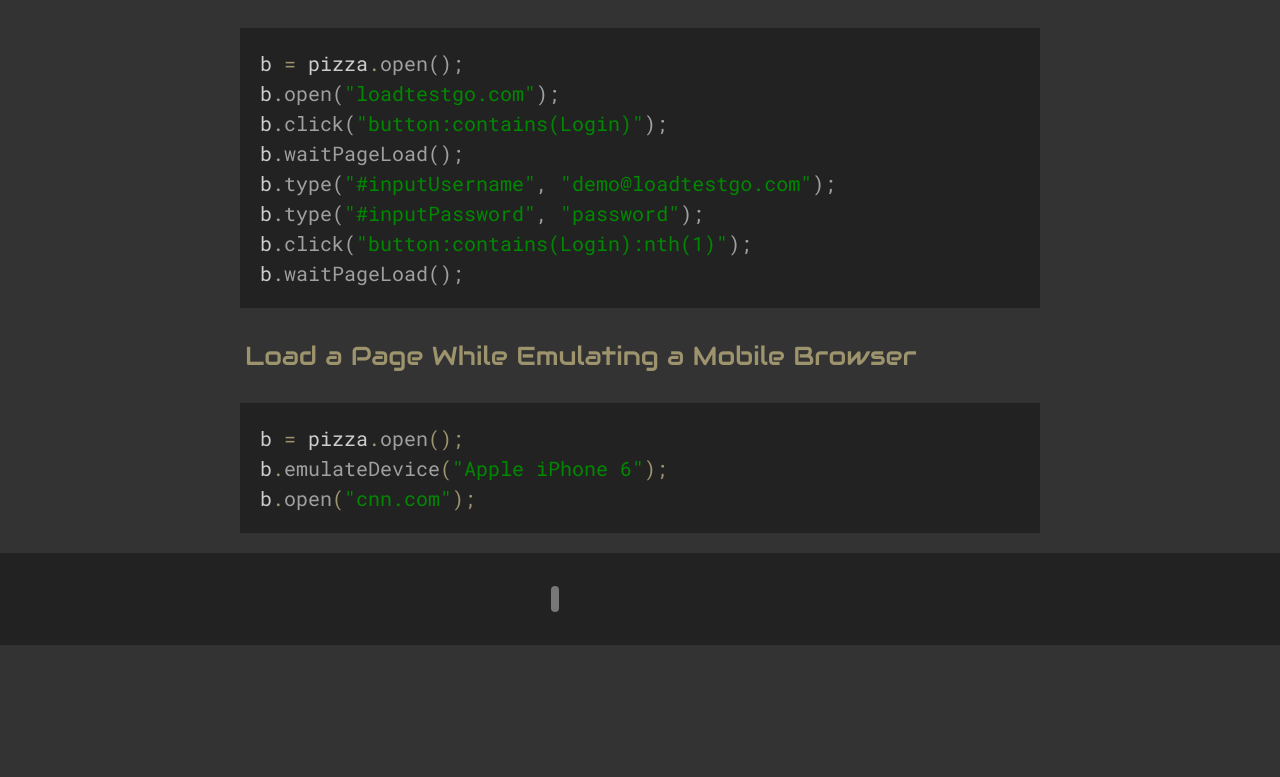
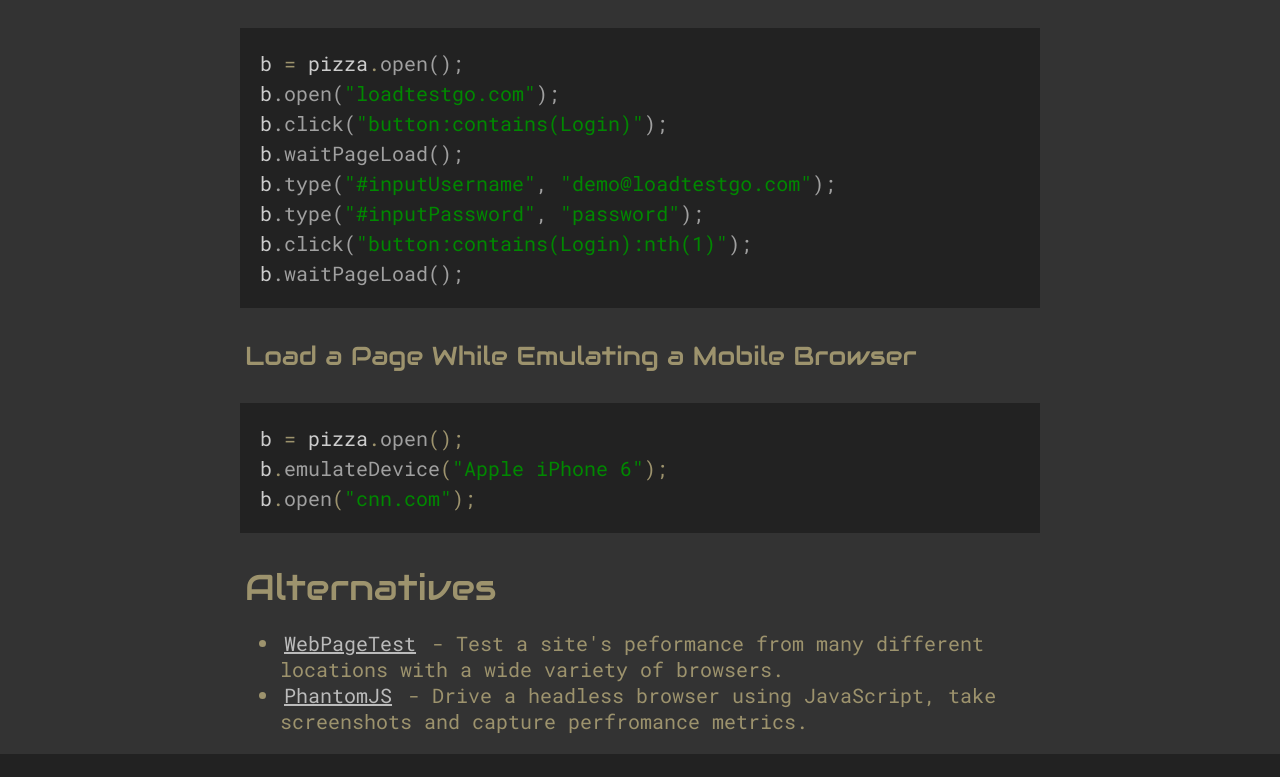
Before and after one commit to loadtestgo/pizzascript, a browser extension: page docs/index.html in a window 1280 px wide. Shown: the part 1786-2563 px from the top of the page. Before the commit the page ends 2431 px from the top, so only its background shows below. Drawn offline with Linux system fonts and the light colour scheme; grey boxes are pictures that could not be loaded.

Commit message:
Add links to alternatives.

```diff
--- a/docs/index.html
+++ b/docs/index.html
@@ -91,6 +91,15 @@
 <span class="v">b</span>.<span class="f">open</span>(<span class="s">"cnn.com"</span>);<br/>
 </div>
 
+<br/>
+<h2>Alternatives</h2>
+
+<ul>
+  <li><a href="https://www.webpagetest.org">WebPageTest</a> - Test a site's peformance from many different locations with a wide variety of browsers.</li>
+
+  <li><a href="http://phantomjs.org">PhantomJS</a> - Drive a headless browser using JavaScript, take screenshots and capture perfromance metrics.</li>
+</ul>
+
 </section>
 
 <footer>
--- a/docs/stylesheets/styles.css
+++ b/docs/stylesheets/styles.css
@@ -99,15 +99,12 @@ button:hover {
 a {
     border-radius: 4px;
     padding: 0px 4px 0px 4px;
-    color: #000;
-    background: #777;
-    cursor: pointer;
+    color: #bbb;
     border: none;
     outline: none
 }
 
 a:hover {
-    color: #777;
     background: #000;
 }
 
```
Also changed, not shown: README.md.
